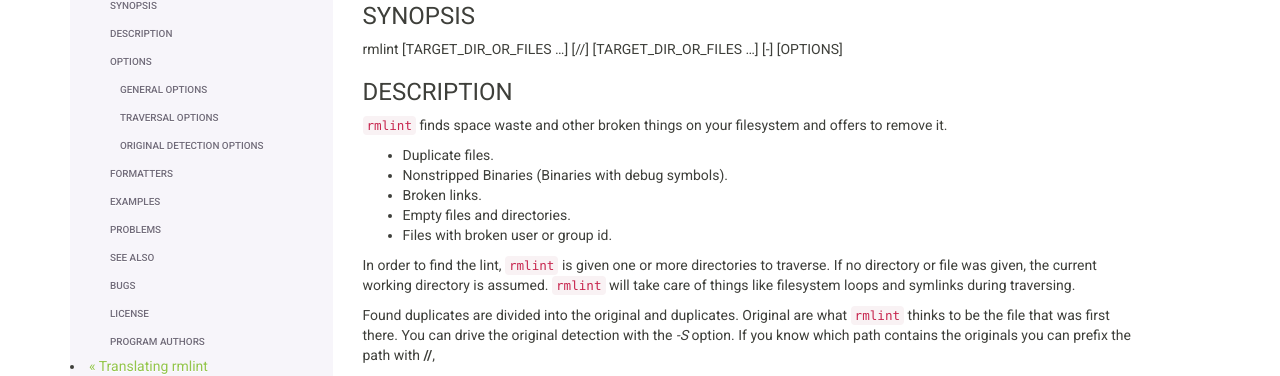
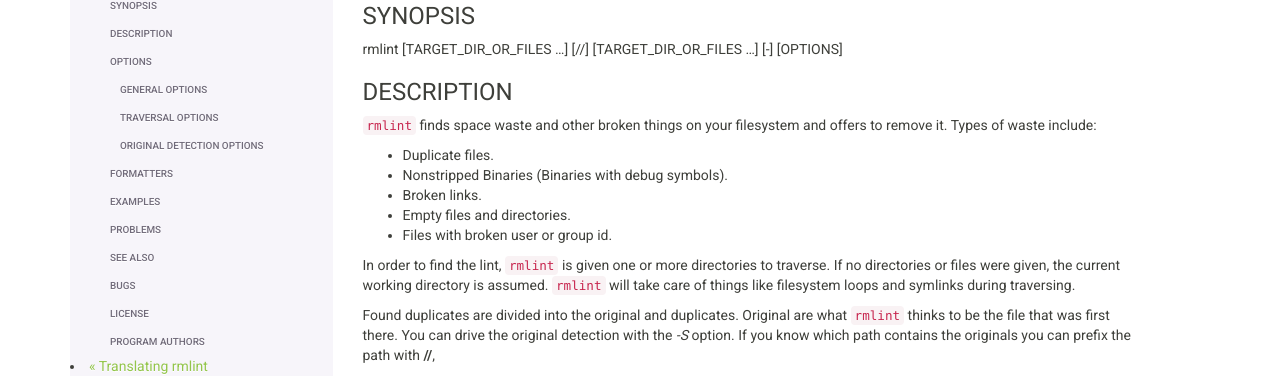
Before and after one commit to sahib/rmlint, a Sphinx documentation site: the page built from docs/rmlint.1.rst, in a window 1280 px wide and 900 px high. Shown: the part 190-566 px from the top of the window. Built offline with Sphinx 7.4.7, drawn with Linux system fonts in a browser that asks for light colours; pages that are not in the unit, such as notebooks, are missing from menus; some of the changed text lies outside the part shown.

```diff
--- a/docs/rmlint.1.rst
+++ b/docs/rmlint.1.rst
@@ -17,7 +17,7 @@
 ===========
 
 ``rmlint`` finds space waste and other broken things on your filesystem and offers
-to remove it.
+to remove it. Types of waste include:
 
 * Duplicate files.
 * Nonstripped Binaries (Binaries with debug symbols).
@@ -26,7 +26,7 @@
 * Files with broken user or group id.
 
 In order to find the lint, ``rmlint`` is given one or more directories to traverse.
-If no directory or file was given, the current working directory is assumed.
+If no directories or files were given, the current working directory is assumed.
 ``rmlint`` will take care of things like filesystem loops and symlinks during
 traversing.
 
```
Also changed, not shown: other parts of docs/rmlint.1.rst (+2 -2 lines), 3 other files.
